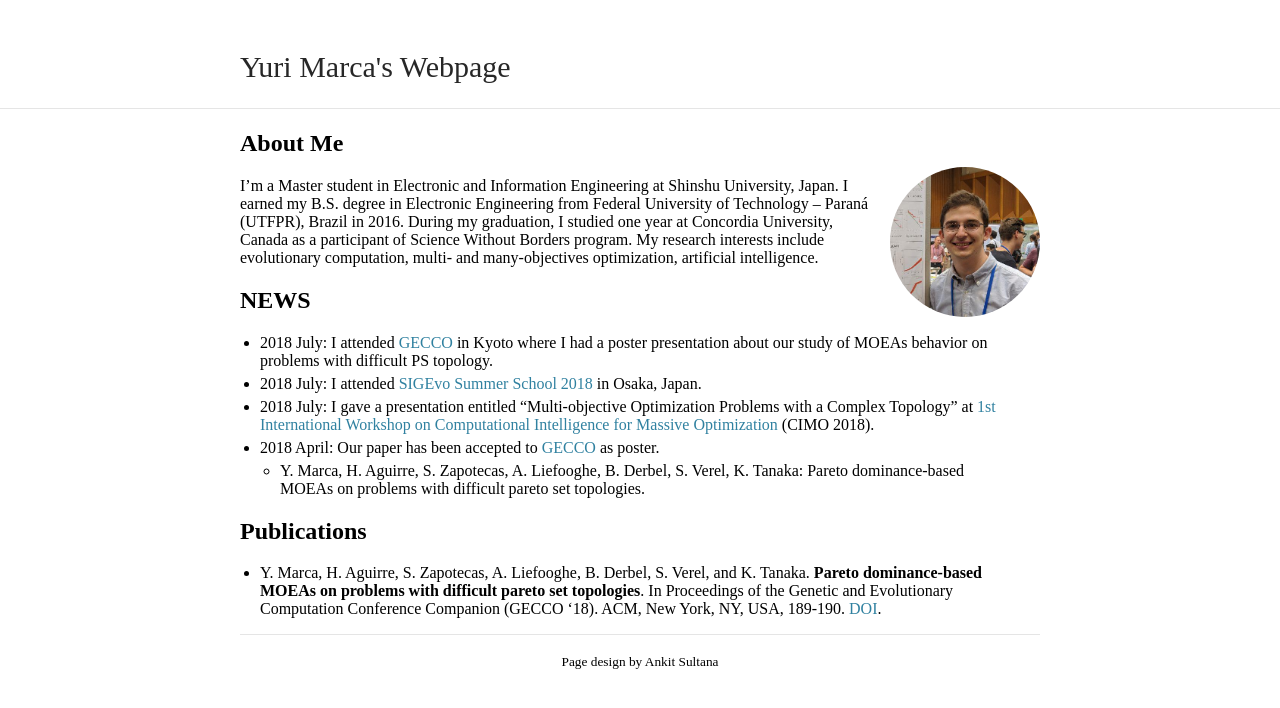
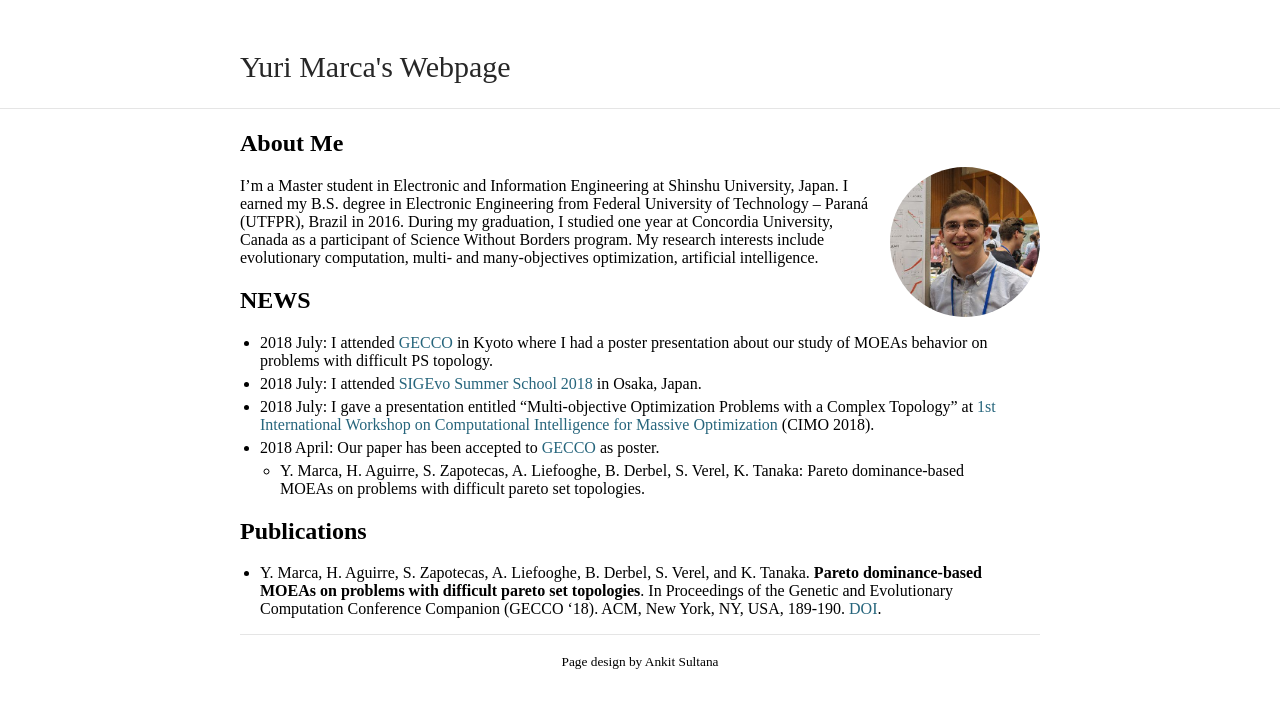
Before and after one commit to yurimarca/yurimarca.github.io, a Jekyll site: the page built from index.md, in a window 1280 px wide. Shown: the top 708 px of the page. Built offline with Jekyll 4.4.1, drawn with Linux system fonts in a browser that asks for light colours.

Commit message:
updating style of the page: hyperlink color

```diff
--- a/_sass/vars.scss
+++ b/_sass/vars.scss
@@ -2,8 +2,8 @@
  * Customization Variables
  */
 
-//$accent: #FF0F00;
-$accent: #3081a0;
+//$accent: #3081a0;
+$accent: #26657c;
 $image-size: 150px;
 
 /*
```
